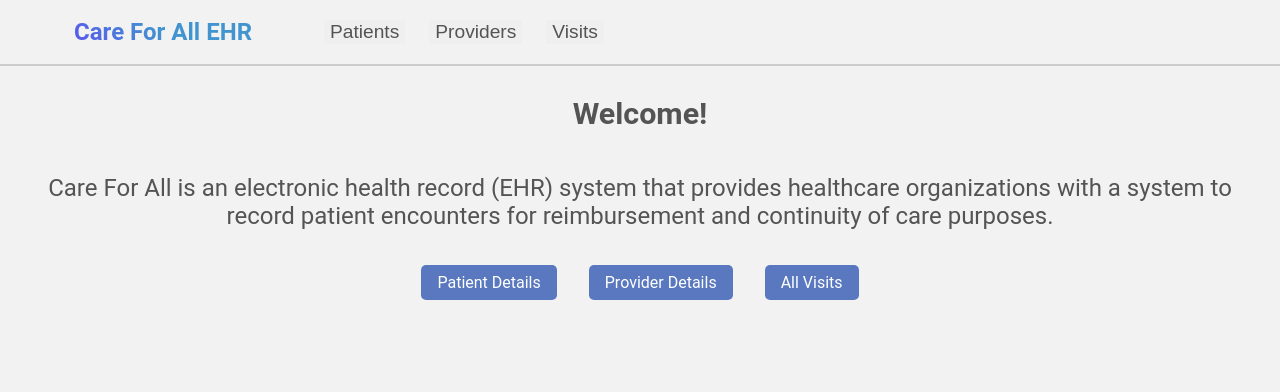
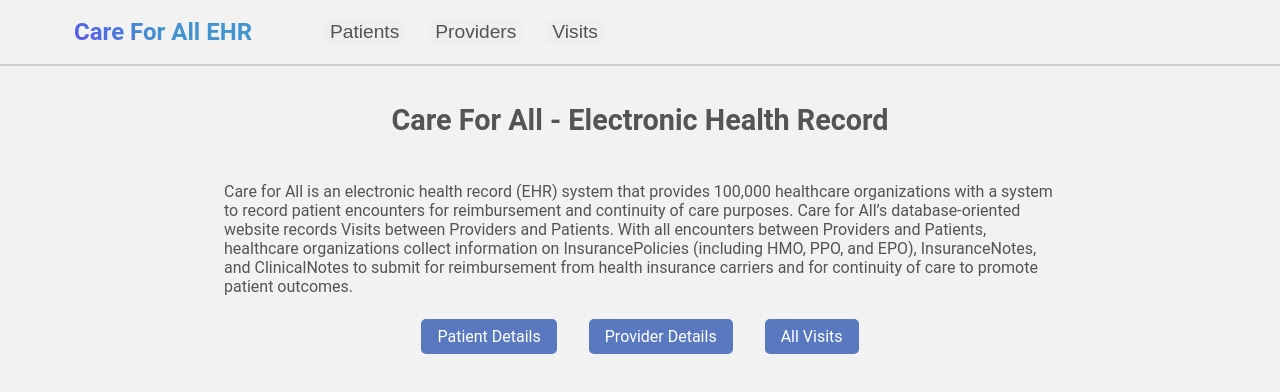
Before and after one commit to anson-poon/care-for-all-ehr, a React (Create React App) app: page / in a window 1280 px wide. Shown: the top 392 px of the page. Built offline with nearby package versions, Linux system fonts and the light colour scheme.

Commit message:
Updated text and title styling

```diff
--- a/src/App.css
+++ b/src/App.css
@@ -93,6 +93,9 @@ html, body {
   display: flex;
   align-items: center;
   justify-content: center;
+  width: 70%;
+  margin-left: auto;
+  margin-right: auto;
   font-size: calc(10px + 2vmin);
   color: rgb(84, 84, 84);
 }
@@ -144,10 +147,16 @@ th, td {
   text-align: left;
 }
 
+h3 {
+  padding: 0.5rem;
+  font-size: 1.8rem;
+}
+
 .text {
   margin: 1em;
   padding: 0.5em 1em;
-  font-size: 1.5rem;
+  font-size: 1rem;
+  text-align: left;
 }
 
 .add-button {
--- a/src/pages/ClinicalFindingsPage.js
+++ b/src/pages/ClinicalFindingsPage.js
@@ -9,7 +9,7 @@ Page returns function that shows clinical findings table
 function ClinicalFindingsPage() {
     return (
         <div>
-            <h4>Clinical Findings</h4>
+            <h3>Clinical Findings</h3>
             <table id="clinicalfindings">
                 <thead>
                     <tr>
--- a/src/pages/ClinicalNotesPage.js
+++ b/src/pages/ClinicalNotesPage.js
@@ -9,7 +9,7 @@ Page returns function that shows clinical notes table
 function ClinicalNotesPage() {
     return (
         <div>
-            <h4>Clinical Notes</h4>
+            <h3>Clinical Notes</h3>
             <table id="clinicalnotes">
             <thead>
                 <tr>
--- a/src/pages/HomePage.js
+++ b/src/pages/HomePage.js
@@ -8,8 +8,8 @@ Page returns function that shows home page
 function HomePage() {
     return (
         <div>
-            <h3>Welcome!</h3>
-            <p className="text">Care For All is an electronic health record (EHR) system that provides healthcare organizations with a system to record patient encounters for reimbursement and continuity of care purposes.</p>
+            <h3>Care For All - Electronic Health Record</h3>
+            <p className="text">Care for All is an electronic health record (EHR) system that provides 100,000 healthcare organizations with a system to record patient encounters for reimbursement and continuity of care purposes. Care for All’s database-oriented website records Visits between Providers and Patients. With all encounters between Providers and Patients, healthcare organizations collect information on InsurancePolicies (including HMO, PPO, and EPO), InsuranceNotes, and ClinicalNotes to submit for reimbursement from health insurance carriers and for continuity of care to promote patient outcomes.</p>
             <div>
                 <a className="landing-button" href="/patients">Patient Details</a>
                 <a className="landing-button" href="/providers">Provider Details</a>
--- a/src/pages/InsuranceNotesPage.js
+++ b/src/pages/InsuranceNotesPage.js
@@ -9,7 +9,7 @@ Page returns function that shows insurance notes table
 function InsuranceNotesPage() {
     return (
         <div>
-            <h4>Insurance Notes</h4>
+            <h3>Insurance Notes</h3>
             <table id="insurancenotes">
             <thead>
                 <tr>
--- a/src/pages/InsurancePoliciesPage.js
+++ b/src/pages/InsurancePoliciesPage.js
@@ -9,7 +9,7 @@ Page returns function that shows insurance policies table
 function InsurancePoliciesPage() {
     return (
         <div>
-            <h4>Insurance Policies</h4>
+            <h3>Insurance Policies</h3>
             <table id="insurancepolicies">
             <thead>
                 <tr>
--- a/src/pages/PatientIndexPage.js
+++ b/src/pages/PatientIndexPage.js
@@ -9,7 +9,7 @@ Page returns function that shows patient index table
 function PatientIndexPage() {
     return (
         <div>
-            <h4>Patient Index</h4>
+            <h3>Patient Index</h3>
             <table id="patientindex">
             <thead>
                 <tr>
--- a/src/pages/PatientProviderIntersectionPage.js
+++ b/src/pages/PatientProviderIntersectionPage.js
@@ -9,7 +9,7 @@ Page returns function that shows patient provider intersection table
 function PatientProviderIntersectionPage() {
     return (
         <div>
-            <h4>Patient/Provider Intersection</h4>
+            <h3>Patient/Provider Intersection</h3>
             <table id="patientproviderintersection">
             <thead>
                 <tr>
--- a/src/pages/PatientsPage.js
+++ b/src/pages/PatientsPage.js
@@ -9,7 +9,7 @@ Page returns function that shows patients table
 function PatientsPage() {
     return (
         <div>
-            <h4>Patient Details</h4>
+            <h3>Patient Details</h3>
             <table id="patientsdetailedinformation">
             <thead>
                 <tr>
--- a/src/pages/ProviderIndexPage.js
+++ b/src/pages/ProviderIndexPage.js
@@ -12,7 +12,7 @@ function ProviderIndexPage() {
 
     return (
         <div>
-            <h4>Provider Index</h4>
+            <h3>Provider Index</h3>
             <table id="providerindex">
             <thead>
                 <tr>
--- a/src/pages/ProvidersPage.js
+++ b/src/pages/ProvidersPage.js
@@ -9,7 +9,7 @@ Page returns function that shows providers table
 function ProvidersPage() {
     return (
         <div>
-            <h4>Provider Details</h4>
+            <h3>Provider Details</h3>
             <table id="providerdetailedinformation">
             <thead>
                 <tr>
--- a/src/pages/VisitsPage.js
+++ b/src/pages/VisitsPage.js
@@ -9,7 +9,7 @@ Page returns function that shows visits table
 function VisitsPage() {
     return (
         <div>
-            <h4>All Visits</h4>
+            <h3>All Visits</h3>
             <table id="visits">
             <thead>
                 <tr>
```
